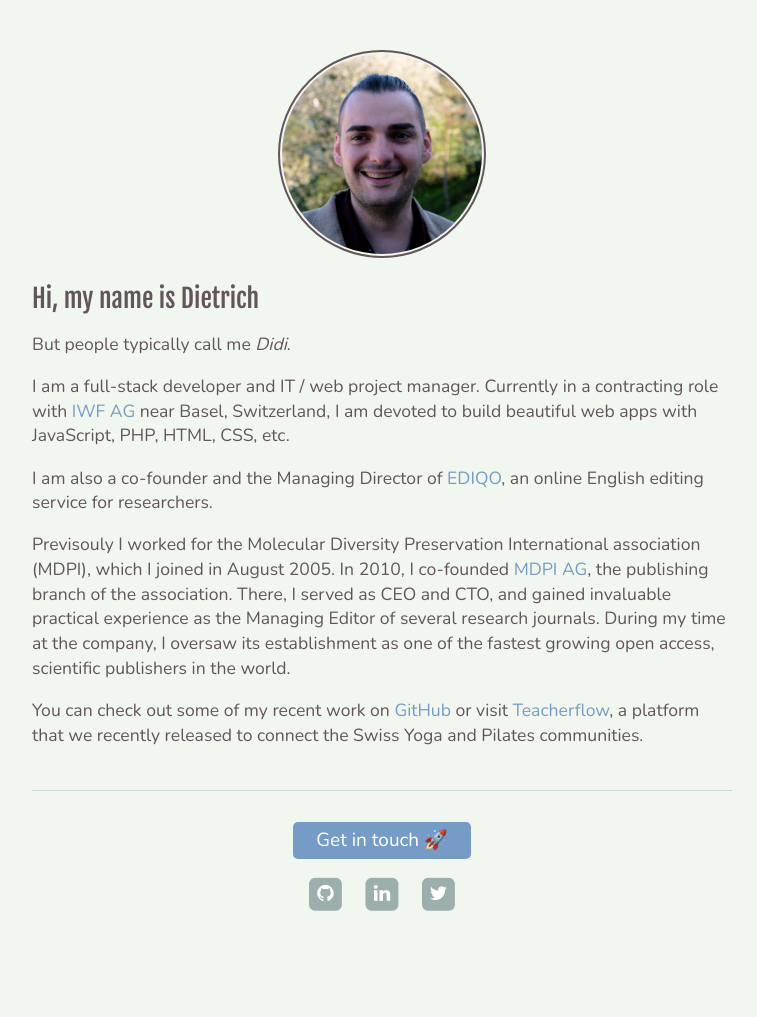
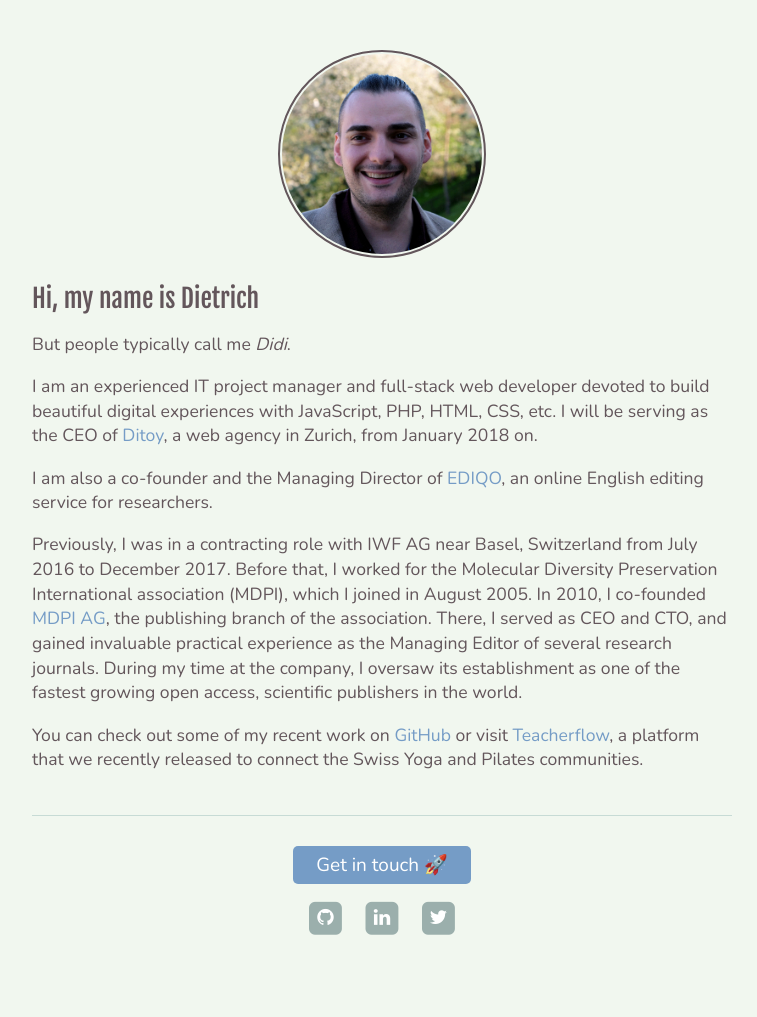
Before and after one commit to rordi/rordi.github.io, a Jekyll site: the page built from index.md, in a window 1280 px wide. Shown: the whole page, without its empty margins (258-1015 px from the left). Built offline with Jekyll 4.4.1, drawn with Linux system fonts in a browser that asks for light colours; before the commit the page ends 992 px from its top, so only the background shows below that.

Commit message:
update bio

```diff
--- a/index.md
+++ b/index.md
@@ -7,14 +7,22 @@ title: Dietrich Rordorf
 </p>
 
 # Hi, my name is Dietrich
+
 But people typically call me *Didi*.
 
-I am a full-stack developer and IT / web project manager. Currently in a contracting role with [IWF AG](http://iwf.ch)
-near Basel, Switzerland, I am devoted to build beautiful web apps with JavaScript, PHP, HTML, CSS, etc.
+I am an experienced IT project manager and full-stack web developer devoted to build beautiful digital experiences with
+JavaScript, PHP, HTML, CSS, etc. I will be serving as the CEO of [Ditoy](https://www.ditoy.com/), a web agency in Zurich,
+from January 2018 on.
 
 I am also a co-founder and the Managing Director of [EDIQO](https://www.ediqo.com), an online English editing service for
 researchers.
 
-Previsouly I worked for the Molecular Diversity Preservation International association (MDPI), which I joined in August 2005. In 2010, I co-founded [MDPI AG](http://www.mdpi.com), the publishing branch of the association. There, I served as CEO and CTO, and gained invaluable practical experience as the Managing Editor of several research journals. During my time at the company, I oversaw its establishment as one of the fastest growing open access, scientific publishers in the world.
+Previously, I was in a contracting role with IWF AG near Basel, Switzerland from July 2016 to December 2017. Before that,
+I worked for the Molecular Diversity Preservation International association (MDPI), which I joined in August 2005. In 2010,
+I co-founded [MDPI AG](http://www.mdpi.com), the publishing branch of the association. There, I served as CEO and CTO, and
+gained invaluable practical experience as the Managing Editor of several research journals. During my time at the company,
+I oversaw its establishment as one of the fastest growing open access, scientific publishers in the
+world.
 
-You can check out some of my recent work on [GitHub](https://github.com/rordi/) or visit [Teacherflow](https://www.teacherflow.ch), a platform that we recently released to connect the Swiss Yoga and Pilates communities.
+You can check out some of my recent work on [GitHub](https://github.com/rordi/) or visit [Teacherflow](https://www.teacherflow.ch),
+a platform that we recently released to connect the Swiss Yoga and Pilates communities.
```
